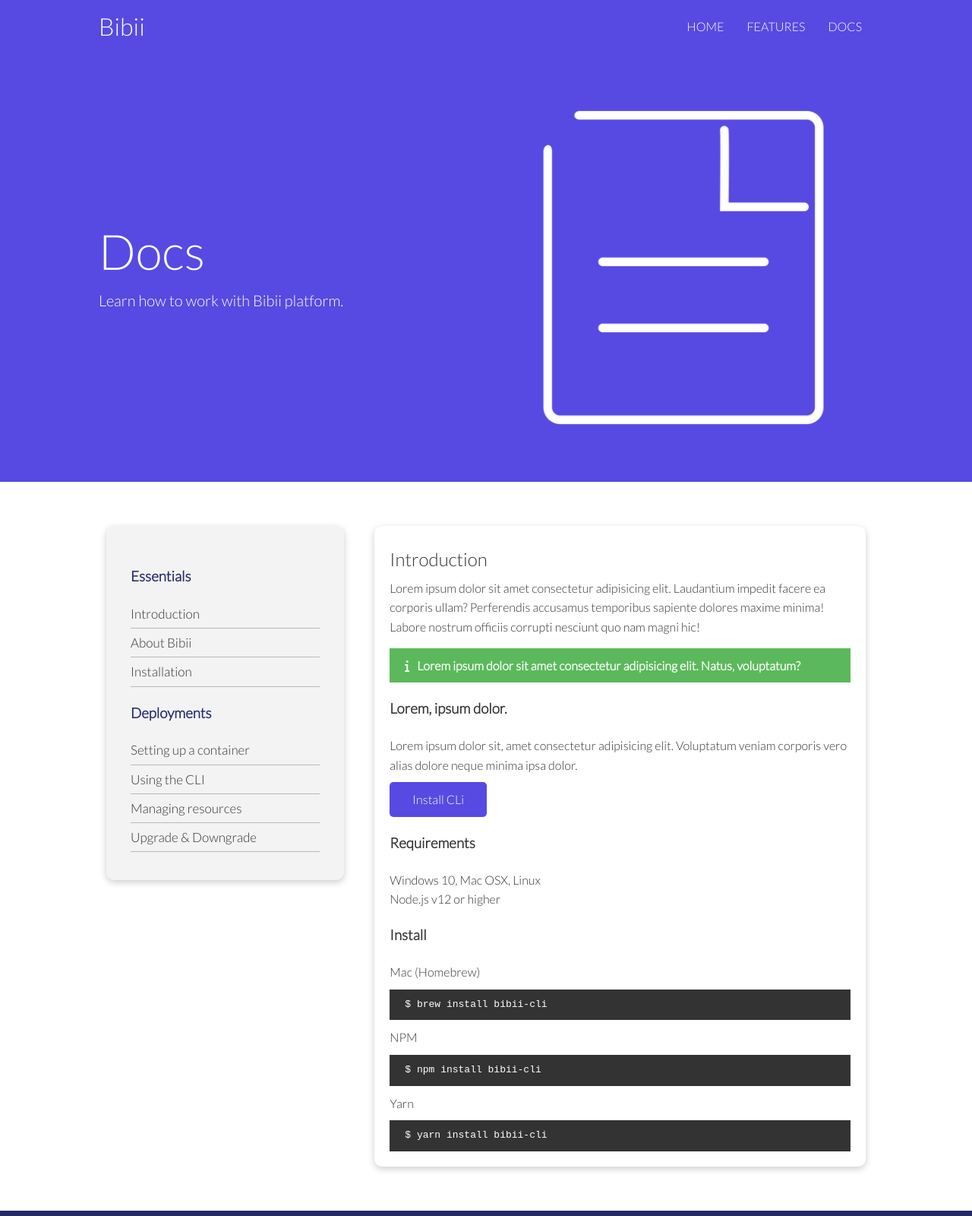
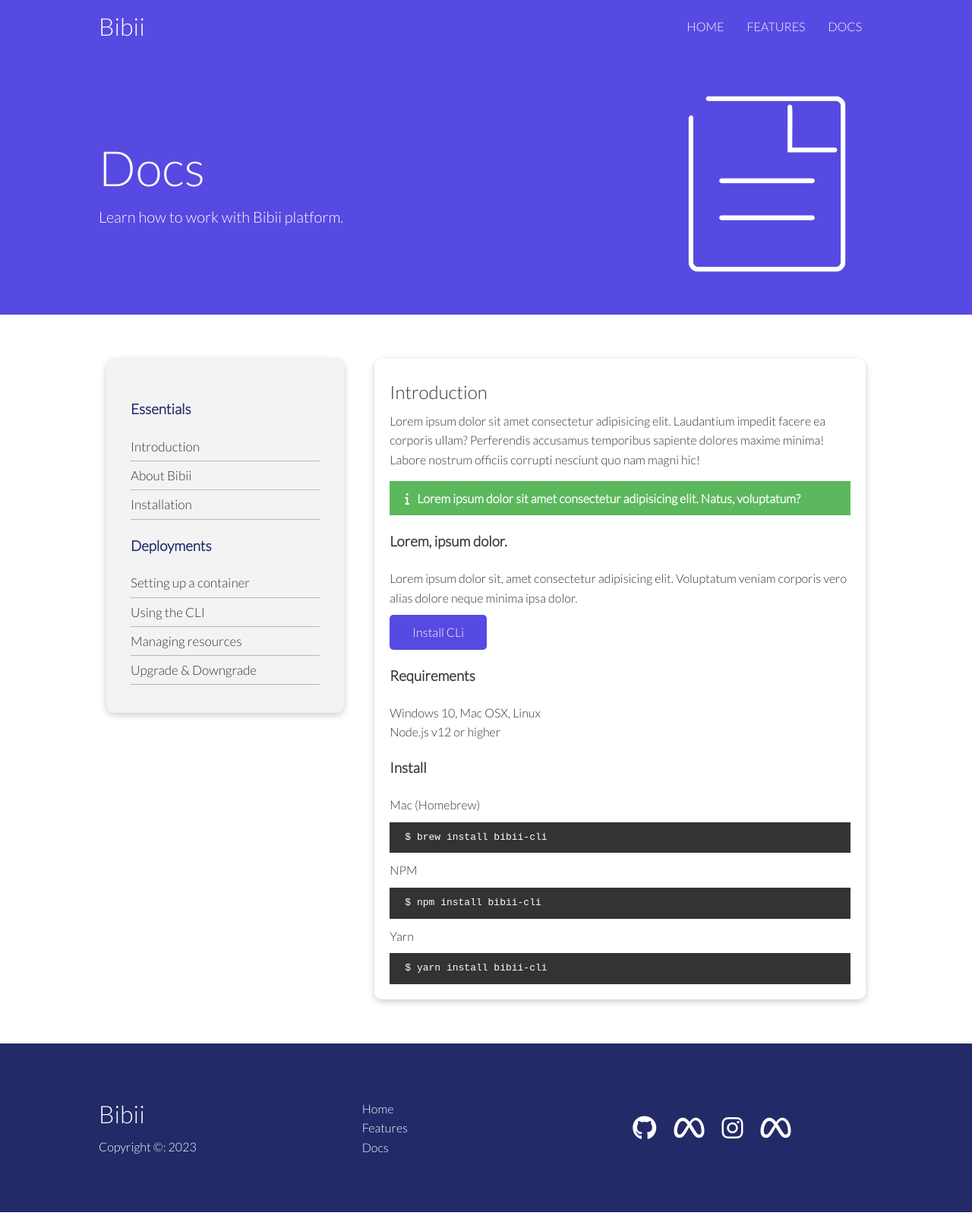
Before and after one commit to thejvanth08/bibii, a plain HTML site: page docs.html in a window 1280 px wide. Shown: the top 1600 px of the page at 76% size. Drawn offline with Linux system fonts and the light colour scheme.

Commit message:
Fix bugs in docs styles, footer

```diff
--- a/css/styles.css
+++ b/css/styles.css
@@ -247,6 +247,11 @@ pre {
 }
 
 /* Docs */
+.docs-head img {
+  width: 280px;
+  justify-self: end;
+}
+
 .docs-main h3 {
   margin: 20px 0;
 }
@@ -264,8 +269,8 @@ pre {
 }
 
 /* Footer */
-.footer .social a {
-  margin: 0 10px;
+.footer .social i {
+  margin: 8px 10px;
 }
 
 /* Animations */
@@ -382,4 +387,8 @@ pre {
   .navbar ul {
     padding: 10px;
   }
+
+  .docs-head .grid {
+    grid-template-columns: 1fr;
+  }
 }
```
